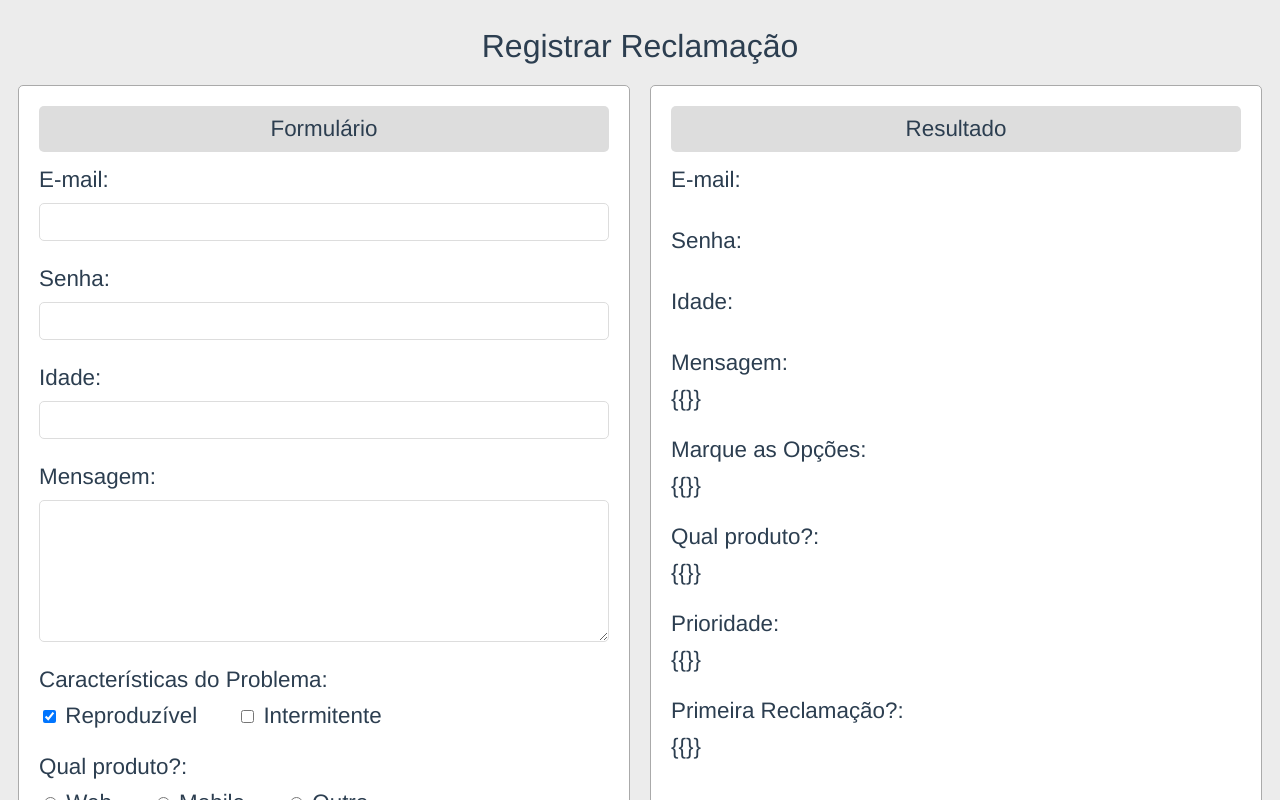
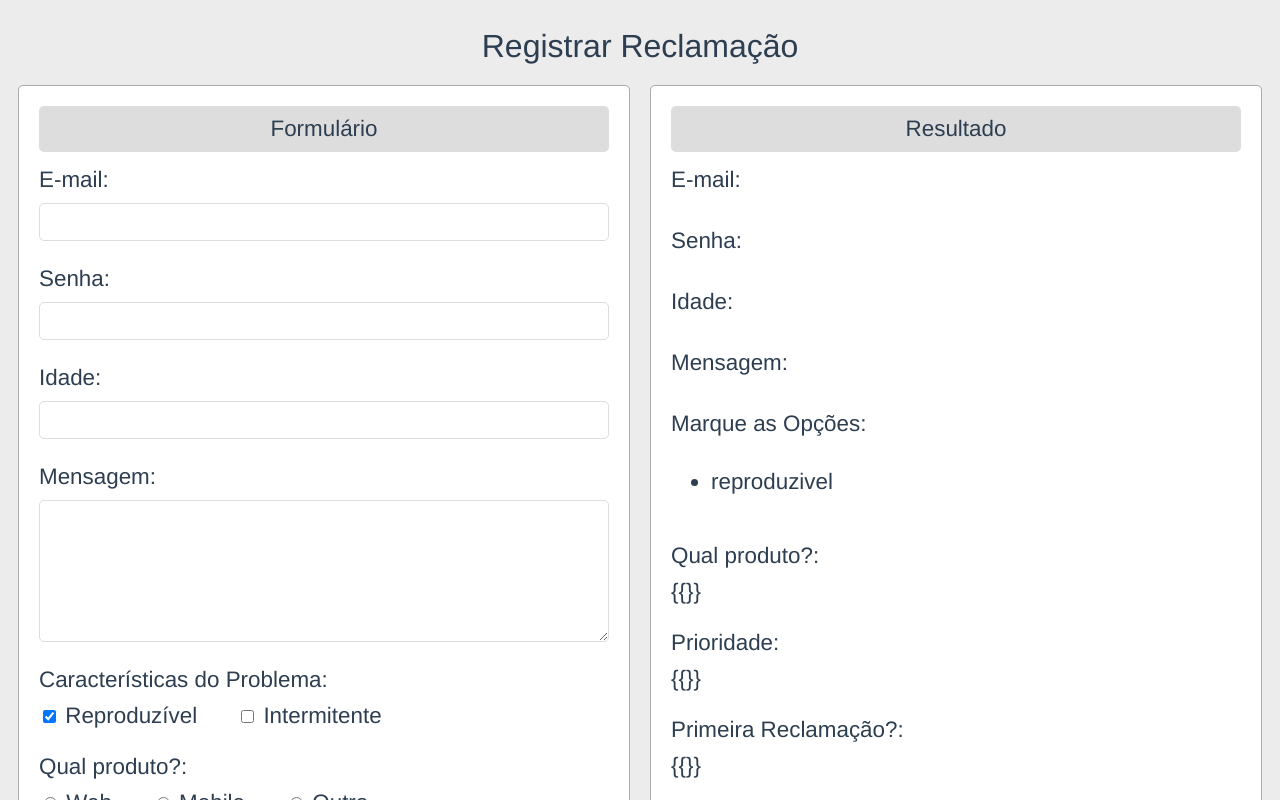
Before and after one commit to ohgabriella/formularios, a Vue app: page / in a window 1280 px wide. Both pictures are taken after a click on the checkbox 49 px from the left and 716 px from the top of the page. Shown: the top 800 px of the page. Built offline with nearby package versions, Linux system fonts and the light colour scheme.

Commit message:
trabalhando com textarea e checkbox

```diff
--- a/src/App.vue
+++ b/src/App.vue
@@ -14,14 +14,14 @@
           <input type="number" v-model.number="usuario.idade" />
         </Rotulo>
         <Rotulo nome="Mensagem">
-          <textarea name cols="30" rows="5" ></textarea>
+          <textarea name cols="30" rows="5" v-model="mensagem"></textarea>
         </Rotulo>
         <Rotulo nome="Características do Problema">
           <span class="mr-4">
-            <input type="checkbox" value="reproduzivel" /> Reproduzível
+            <input type="checkbox" value="reproduzivel" v-model="caracteristicas"/> Reproduzível
           </span>
           <span>
-            <input type="checkbox" value="intermitente" /> Intermitente
+            <input type="checkbox" value="intermitente" v-model="caracteristicas"/> Intermitente
           </span>
         </Rotulo>
         <Rotulo nome="Qual produto?">
@@ -58,10 +58,16 @@
           <span>{{usuario.idade}}</span>
         </Rotulo>
         <Rotulo nome="Mensagem">
-          <span>{{}}</span>
+          <span style="white-space: pre;">{{mensagem}}</span>
         </Rotulo>
         <Rotulo nome="Marque as Opções">
-          <span>{{}}</span>
+          <span>
+            <ul>
+              <li v-for="caracteristica in caracteristicas" :key="caracteristica">
+                {{caracteristica}}
+              </li>
+            </ul>
+          </span>
         </Rotulo>
         <Rotulo nome="Qual produto?">
           <span>{{}}</span>
@@ -86,6 +92,8 @@ export default {
   components: { Rotulo, Escolha },
   data() {
     return {
+      mensagem: '',
+      caracteristicas: [],
       usuario: {
         email: '',
         password: '',
```
